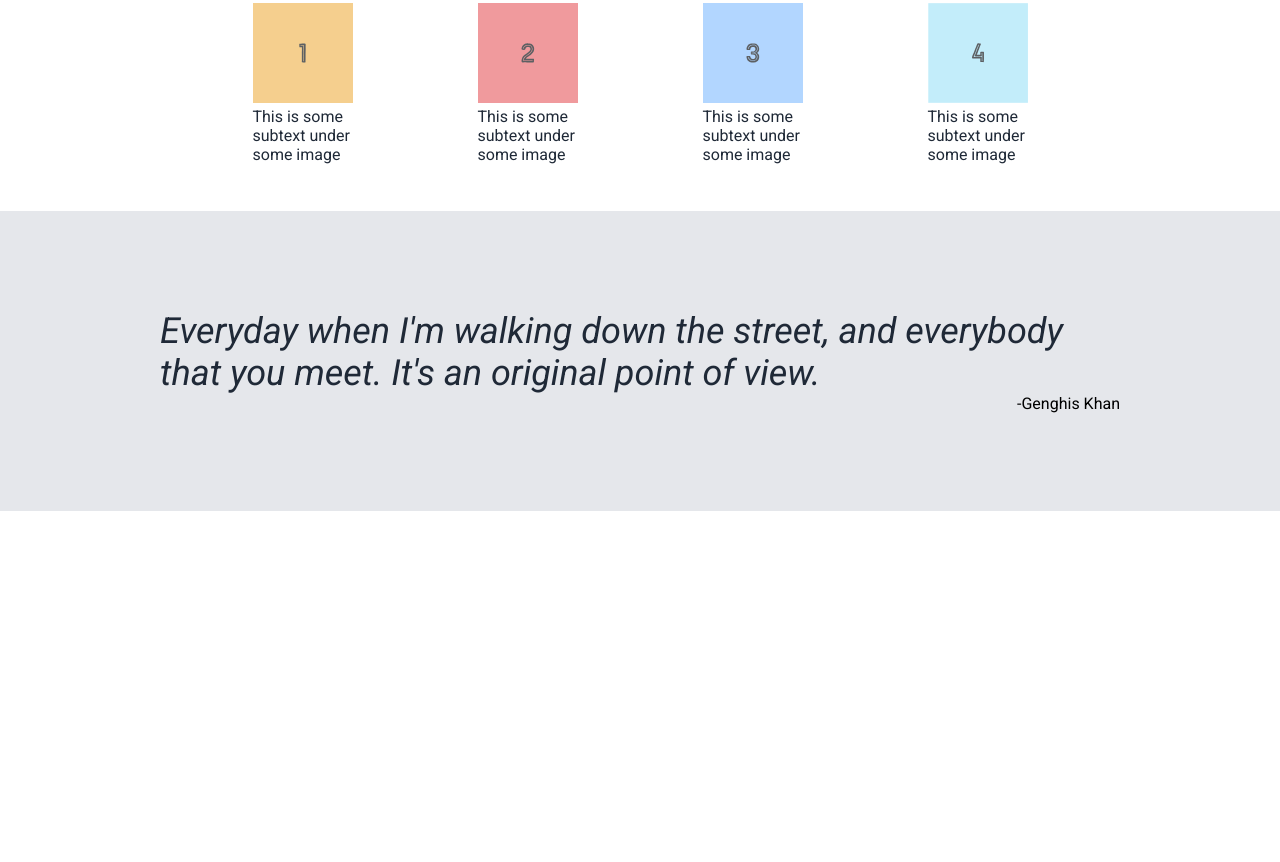
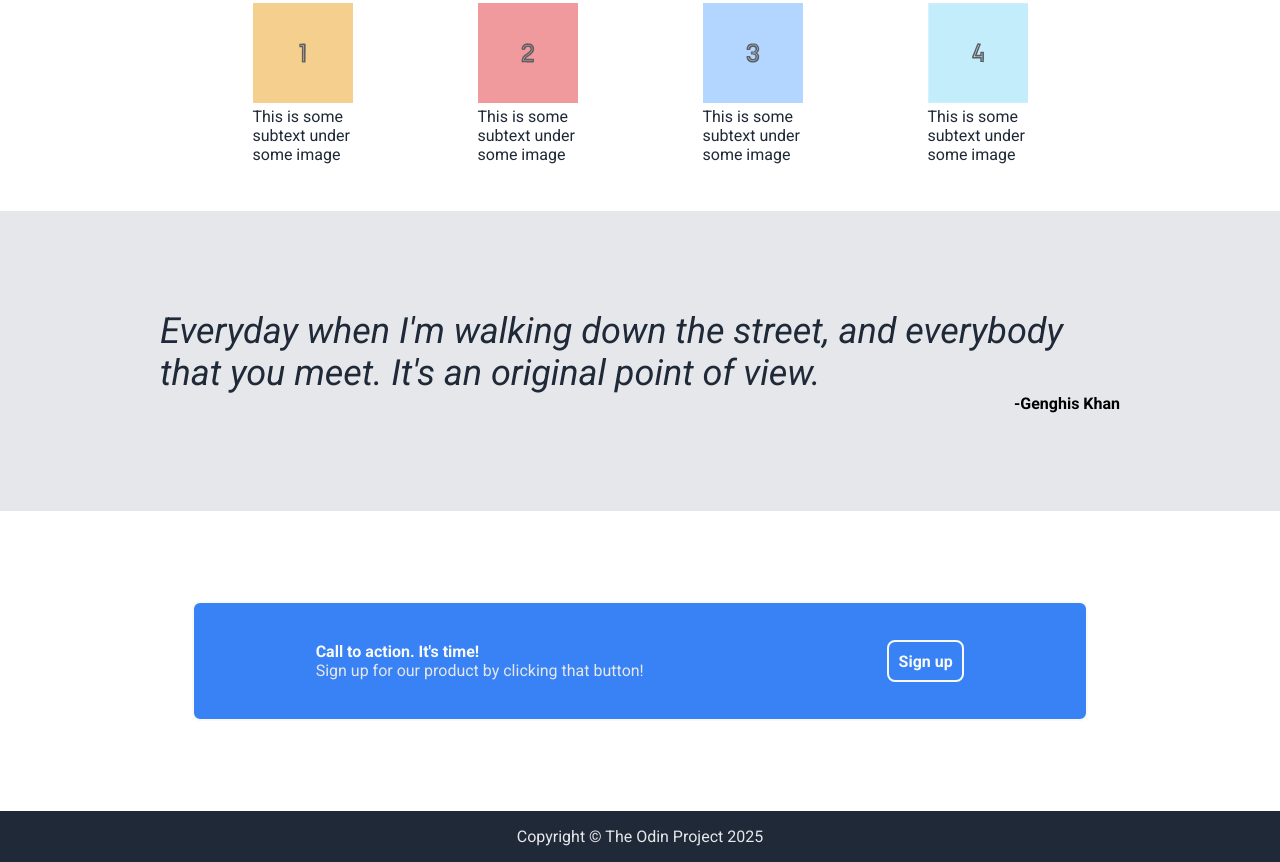
Before and after one commit to DunkDoge/FlexBox, a plain HTML site: page index.html in a window 1280 px wide. Shown: the part 457-1319 px from the top of the page. Before the commit the page ends 968 px from the top, so only its background shows below. Drawn offline with Linux system fonts and the light colour scheme.

Commit message:
added section 4 and footer

```diff
--- a/index.html
+++ b/index.html
@@ -57,12 +57,22 @@
     <div class="section3-container">
       <div class="section3-text">
         <div class="section3-quote">Everyday when I'm walking down the street, and everybody that you meet. It's an original point of view.</div>
-        <div class="section3-author">-Genghis Khan</div>
+        <div class="section3-author"><b>-Genghis Khan</b></div>
       </div>
     </div>
 
     <div class="section4-container">
+      <div class="section4-bluebox">
+        <div class="section4-textcontainer">
+          <div class="section4-heading"><b>Call to action. It's time!</b></div>
+          <div class="section4-subtext">Sign up for our product by clicking that button!</div>
+        </div>
+        <div class="section4-signupbtn"><b>Sign up</b></div>
+      </div>
+    </div>
 
+    <div class="footer-container">
+      <div class="footer">Copyright &copy The Odin Project 2025</div>
     </div>
   </body>
 </html>
--- a/styles.css
+++ b/styles.css
@@ -130,3 +130,48 @@ img{
 .section3-author{
   align-self: flex-end;
 }
+
+.section4-container{
+  display: flex;
+  height: 300px;
+  justify-content: center;
+  align-items: center;
+}
+
+.section4-bluebox{
+  background-color: #3882F6;
+  display: flex;
+  justify-content: space-around;
+  align-items: center;
+  width: 70%;
+  height: 40%;
+  border: 2px solid #F9FAF8;
+  border-radius: 0.5em;
+}
+
+.section4-heading{
+  color: #F9FAF8;
+}
+
+.section4-subtext{
+  color:#E5E7EB;
+}
+
+.section4-signupbtn{
+  color: #F9FAF8;
+  background-color: #3882F6;
+  border: 2px solid #F9FAF8;
+  padding: 0.6em;
+  border-radius: 0.5em;
+}
+
+.footer-container{
+  background-color: #1F2937;
+  display: flex;
+  justify-content: center;
+}
+
+.footer{
+  color: #E5E7EB;
+  margin: 1em;
+}
```
